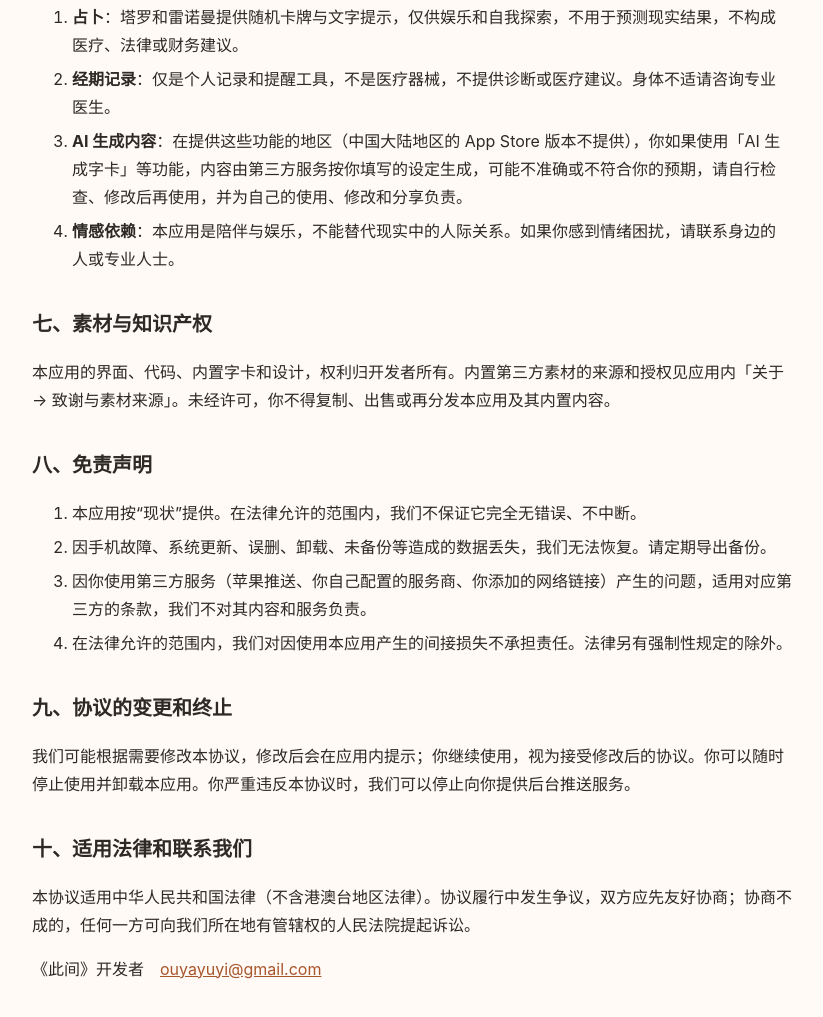
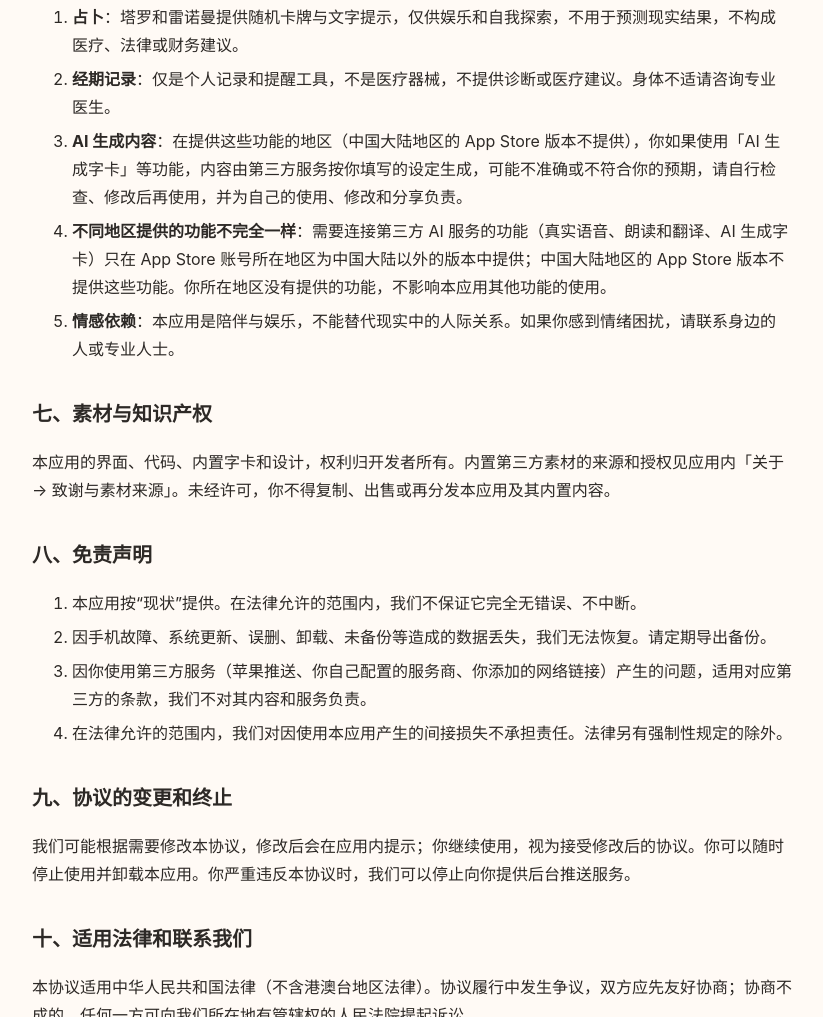
Before and after one commit to channel-ing/cijian-legal, a plain HTML site: page terms.html in a window 1280 px wide. Shown: the part 1429-2446 px from the top of the page, without its empty margins (228-1051 px from the left). Drawn offline with Linux system fonts and the light colour scheme.

Commit message:
Add files via upload

```diff
--- a/terms.html
+++ b/terms.html
@@ -48,6 +48,7 @@ footer{margin-top:48px;color:var(--sub);font-size:13px}
 <li><strong>占卜</strong>：塔罗和雷诺曼提供随机卡牌与文字提示，仅供娱乐和自我探索，不用于预测现实结果，不构成医疗、法律或财务建议。</li>
 <li><strong>经期记录</strong>：仅是个人记录和提醒工具，不是医疗器械，不提供诊断或医疗建议。身体不适请咨询专业医生。</li>
 <li><strong>AI 生成内容</strong>：在提供这些功能的地区（中国大陆地区的 App Store 版本不提供），你如果使用「AI 生成字卡」等功能，内容由第三方服务按你填写的设定生成，可能不准确或不符合你的预期，请自行检查、修改后再使用，并为自己的使用、修改和分享负责。</li>
+<li><strong>不同地区提供的功能不完全一样</strong>：需要连接第三方 AI 服务的功能（真实语音、朗读和翻译、AI 生成字卡）只在 App Store 账号所在地区为中国大陆以外的版本中提供；中国大陆地区的 App Store 版本不提供这些功能。你所在地区没有提供的功能，不影响本应用其他功能的使用。</li>
 <li><strong>情感依赖</strong>：本应用是陪伴与娱乐，不能替代现实中的人际关系。如果你感到情绪困扰，请联系身边的人或专业人士。</li>
 </ol>
 <h2>七、素材与知识产权</h2>
```
Also changed, not shown: privacy.html (+1 -0 lines).
